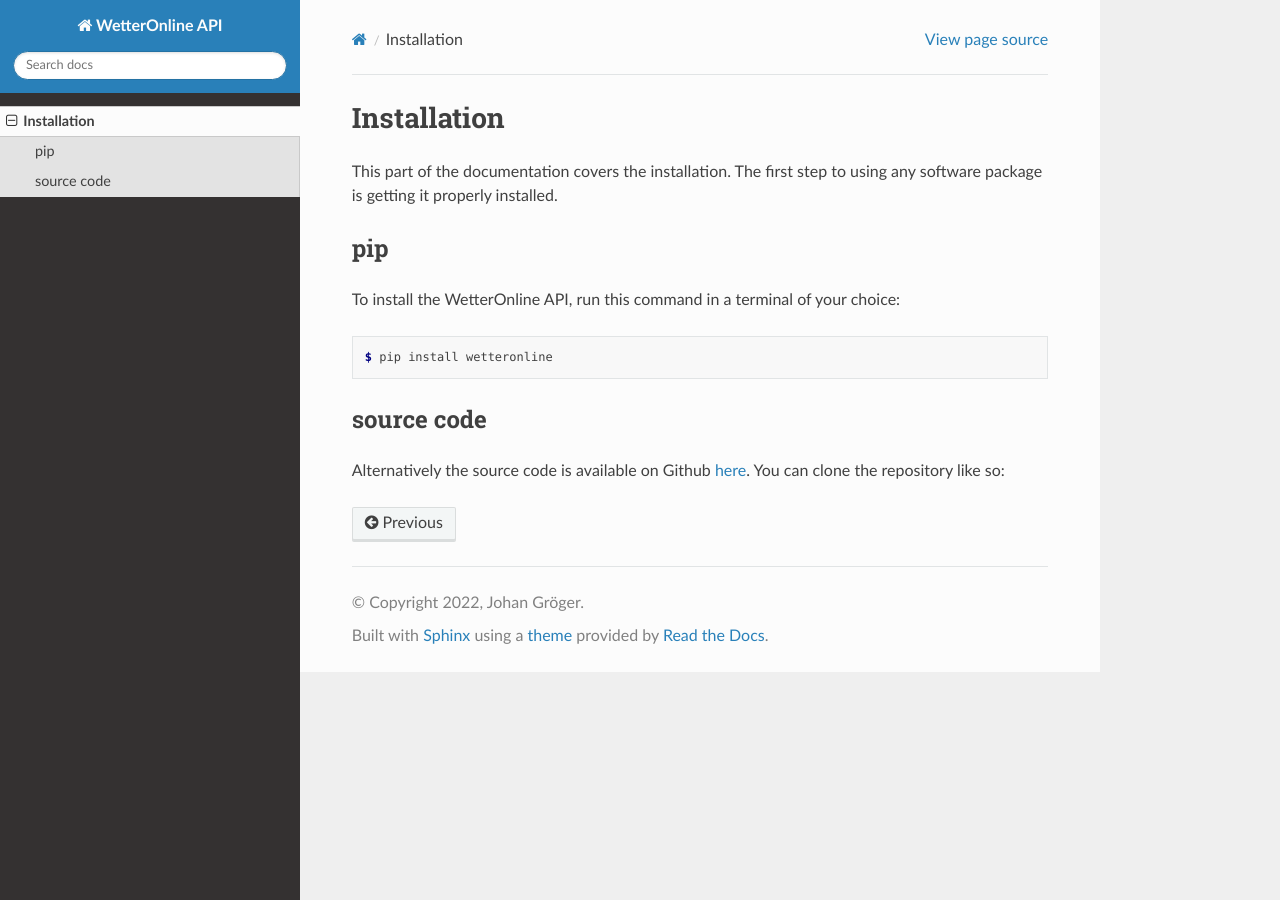
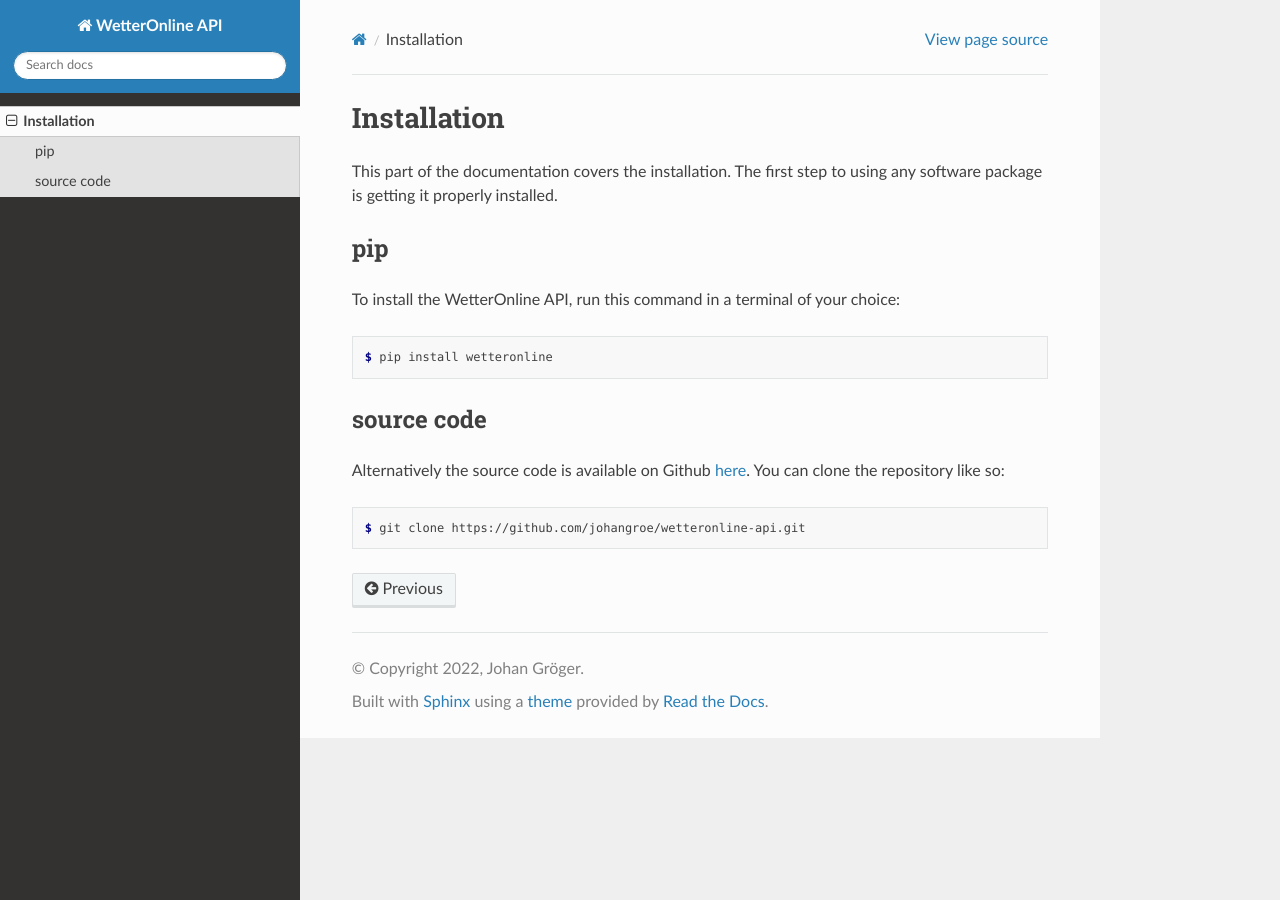
Before and after one commit to johangroe/wetteronline-api, a Sphinx documentation site: the page built from docs/source/install.rst, in a window 1280 px wide. Built offline with Sphinx 7.4.7 and the Read the Docs theme 2.0.0, drawn with Linux system fonts in a browser that asks for light colours; pages that are not in the unit, such as notebooks, are missing from menus; some of the changed lines change nothing that is shown.

Commit message:
Update install.rst

```diff
--- a/docs/source/install.rst
+++ b/docs/source/install.rst
@@ -18,5 +18,6 @@ source code
 
 Alternatively the source code is available on Github `here <https://github.com/johangroe/wetteronline-api>`_. You can clone the repository like so:
 
-.. .. code-block:: console
-..    $ git clone https://github.com/johangroe/wetteronline-api.git
+.. code-block:: console
+
+    $ git clone https://github.com/johangroe/wetteronline-api.git
```
